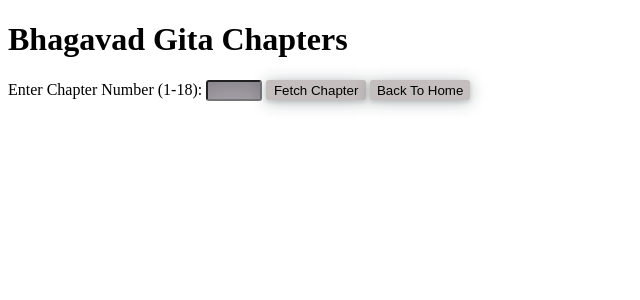
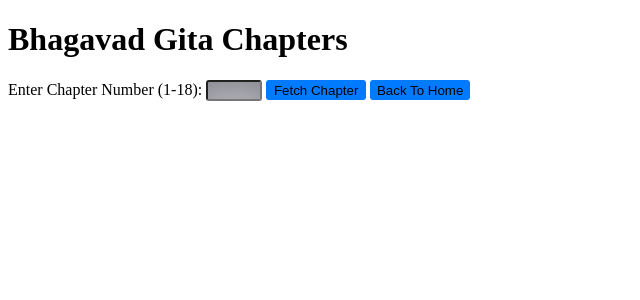
Before and after one commit to x0tic0p/x0tic0p.github.io, a PHP site: page /chapter/ in a window 1280 px wide. Shown: the top 300 px of the page, without its empty margins (0-640 px from the left). Run offline with PHP 8.4, Linux system fonts and the light colour scheme.

Commit message:
Update ch-css.css

```diff
--- a/gita/css/ch-css.css
+++ b/gita/css/ch-css.css
@@ -7,7 +7,7 @@
 }
 #chapterNumber{
    border-radius: 3px;
-   background-color: rgb(196, 190, 190);
+   background-color: #ccc;
    box-shadow: rgba(50, 50, 93, 0.25) 0px 30px 60px -12px inset, rgba(0, 0, 0, 0.3) 0px 18px 36px -18px inset;
 }
 #fetchChapter{
@@ -17,8 +17,9 @@
     height: 20px;
     color: black;
     border-radius: 3px;
-    box-shadow: rgba(14, 30, 37, 0.12) 0px 2px 4px 0px, rgba(14, 30, 37, 0.32) 0px 2px 16px 0px;
+    background-color: #007BFF;
+    transition: background-color 0.3s ease-in-out;
 }
 #fetchChapter:hover{
-    box-shadow: rgba(0, 0, 0, 0.56) 0px 22px 70px 4px;
+    background-color: #0056b3;
 }
```
